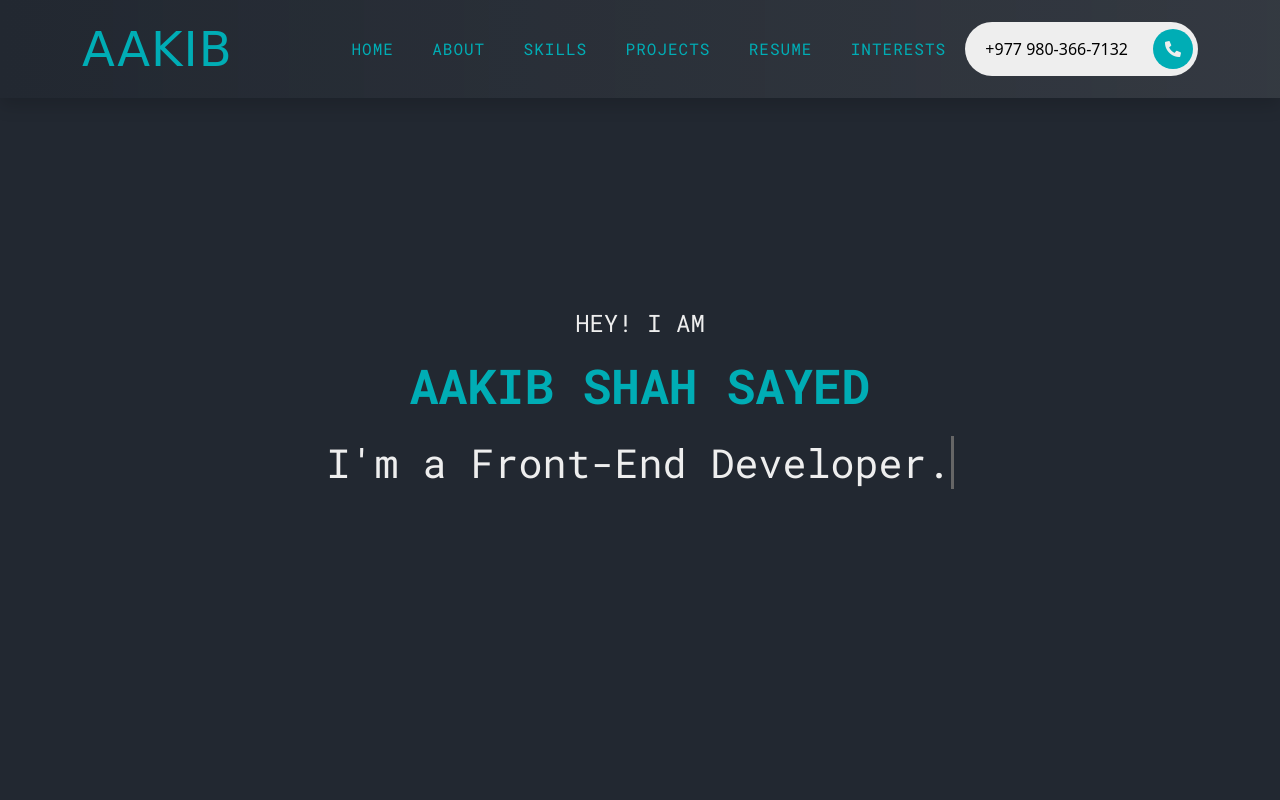
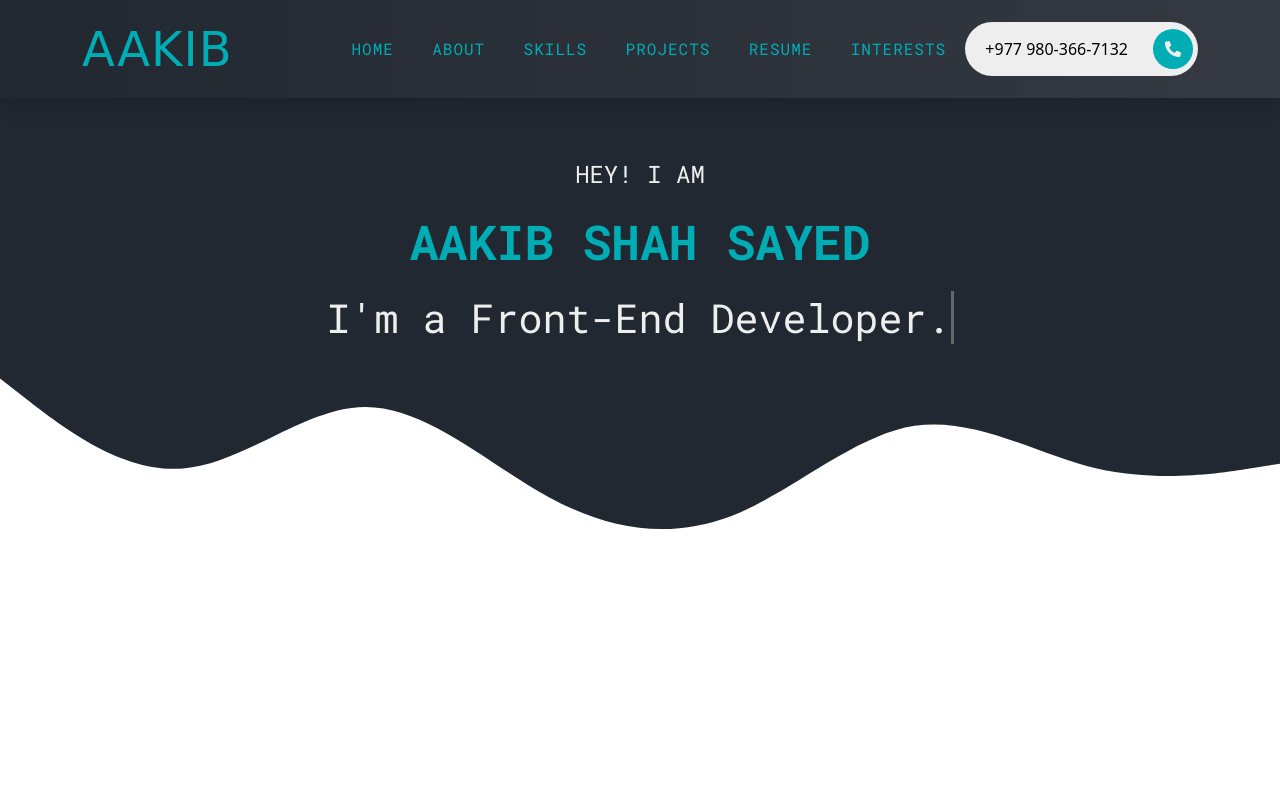
Before and after one commit to Skyz03/The-Personalz-Website, a website: page index.html in a window 1280 px wide. Shown: the top 800 px of the page. Drawn offline with Linux system fonts and the light colour scheme; a web font is replaced by a local one.

Commit message:
Refactor the intro section

```diff
--- a/index.html
+++ b/index.html
@@ -60,12 +60,13 @@
 
 
   <!-- START THE INTRO SECTION  -->
-  <section id="home" class="intro-section js-fullheight">
+  <section id="home" class="intro-section">
     <div class="container">
-      <div class="row js-fullheight justify-content-center align-items-center" style="height: 386px;">
-        <div class="col-lg-8 col-md-6 ftco-animate d-flex align-items-center justify-content-center">
-          <div class="text text-center">
-            <span class="subheading">Hey! I am</span>
+      <div class="row align-items-center justify-content-center text-white">
+
+        <!-- Start of the content for Intro  -->
+        <div class=" col-lg-8 col-md-6 ftco-animate text-center">
+          <h2 class="display-2 subheading">Hey! I am</h2>
           <h1 class="pt-3">Aakib Shah Sayed</h1>
           <h2 class="pt-3">I'm a
             <span class="txt-rotate" data-period="2000"
@@ -74,15 +75,12 @@
         </div>
       </div>
     </div>
-    </div>
-    </div>
+  </section>
   <svg xmlns="http://www.w3.org/2000/svg" viewBox="0 0 1440 320">
     <path fill="#222831" fill-opacity="1"
       d="M0,32L34.3,58.7C68.6,85,137,139,206,133.3C274.3,128,343,64,411,64C480,64,549,128,617,165.3C685.7,203,754,213,823,186.7C891.4,160,960,96,1029,85.3C1097.1,75,1166,117,1234,133.3C1302.9,149,1371,139,1406,133.3L1440,128L1440,0L1405.7,0C1371.4,0,1303,0,1234,0C1165.7,0,1097,0,1029,0C960,0,891,0,823,0C754.3,0,686,0,617,0C548.6,0,480,0,411,0C342.9,0,274,0,206,0C137.1,0,69,0,34,0L0,0Z">
     </path>
   </svg>
-  </section>
-
 
   <script src="/assets/js/bootstrap.bundle.js"></script>
 
--- a/scss/sections/_intro-section.scss
+++ b/scss/sections/_intro-section.scss
@@ -3,6 +3,9 @@
 
 .intro-section {
   background-color: $background;
+  height: 100%;
+  width: 100%;
+  padding: 10rem 0 0 0;
 
   .subheading {
     font-family: "Roboto Mono", monospace;
@@ -18,6 +21,10 @@
     color: $prime_blue;
     font-size: 3rem;
     font-weight: 700;
+
+    &:hover {
+      color: $text;
+    }
   }
 
   h2 {
```
Also changed, not shown: assets/css/main.css, 1 other file. Lines whose indentation alone changed are shown as unchanged.
